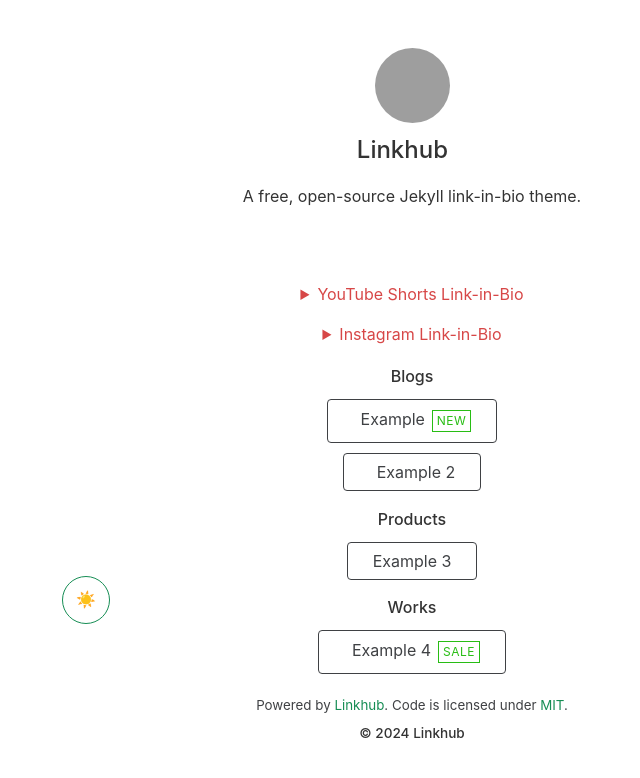
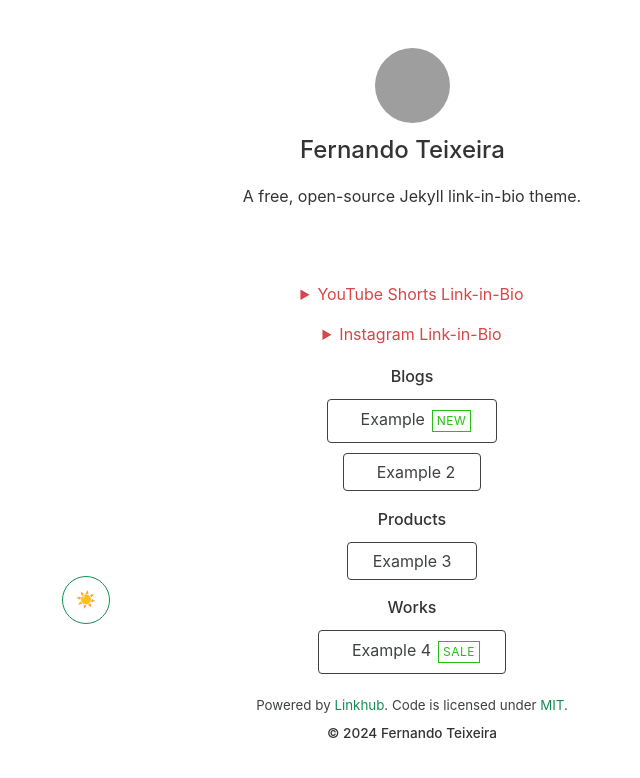
Before and after one commit to teixeira-fernando/teixeira-fernando.github.io, a Jekyll site: the page built from index.html, in a window 1280 px wide, cut to the strip 0-948 px from the top of the page. Shown: the top 778 px of the strip, without its empty margins (228-868 px from the left). Built offline with Jekyll 4.4.1, drawn with Linux system fonts in a browser that asks for light colours; nearby versions of some CDN libraries; grey boxes are pictures that could not be loaded.

Commit message:
updating website name

```diff
--- a/_config.yml
+++ b/_config.yml
@@ -2,7 +2,7 @@
 theme: linkhub-jekyll-theme
 
 # Site Configuration
-name: Linkhub  # Name of your website
+name: Fernando Teixeira  # Name of your website
 tagline: Links  # Set your preferred page title
 description: A free, open-source Jekyll link-in-bio theme.  # Also used as a meta description
 favicon: https://picsum.photos/32/32 # Path / URL to the favicon of your website (e.g., 'assets/images/favicon.png')
```
